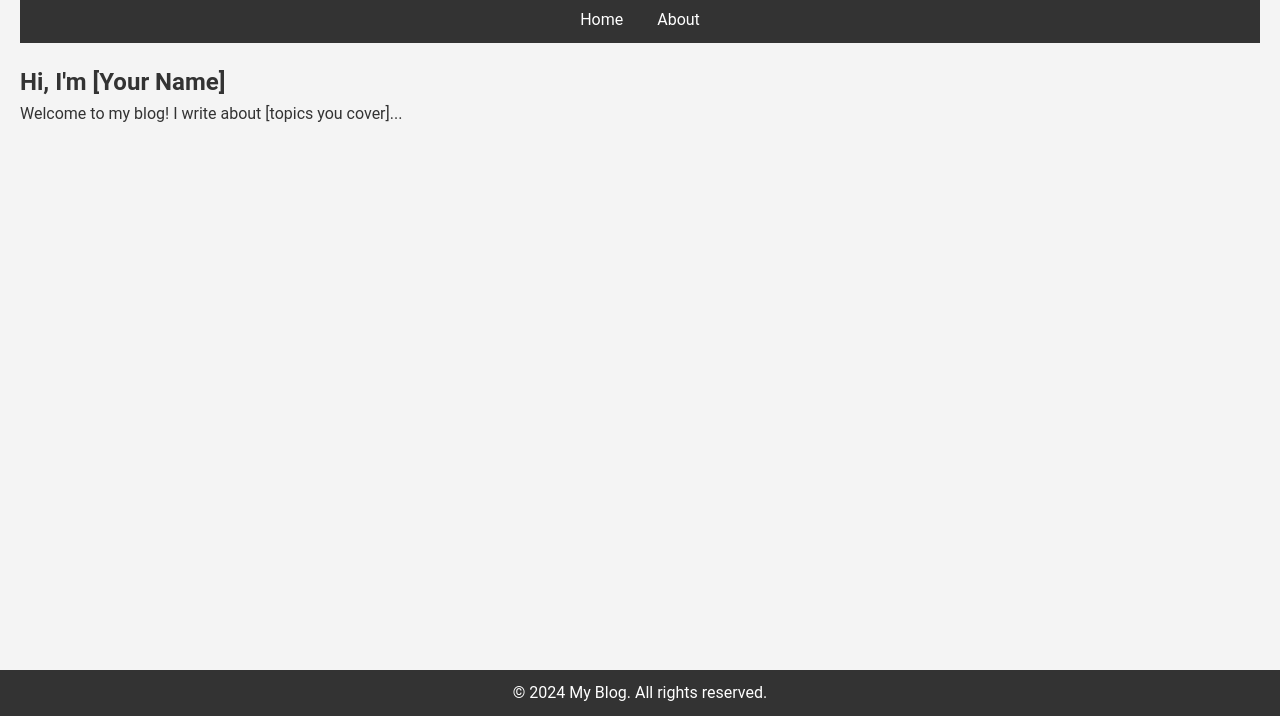
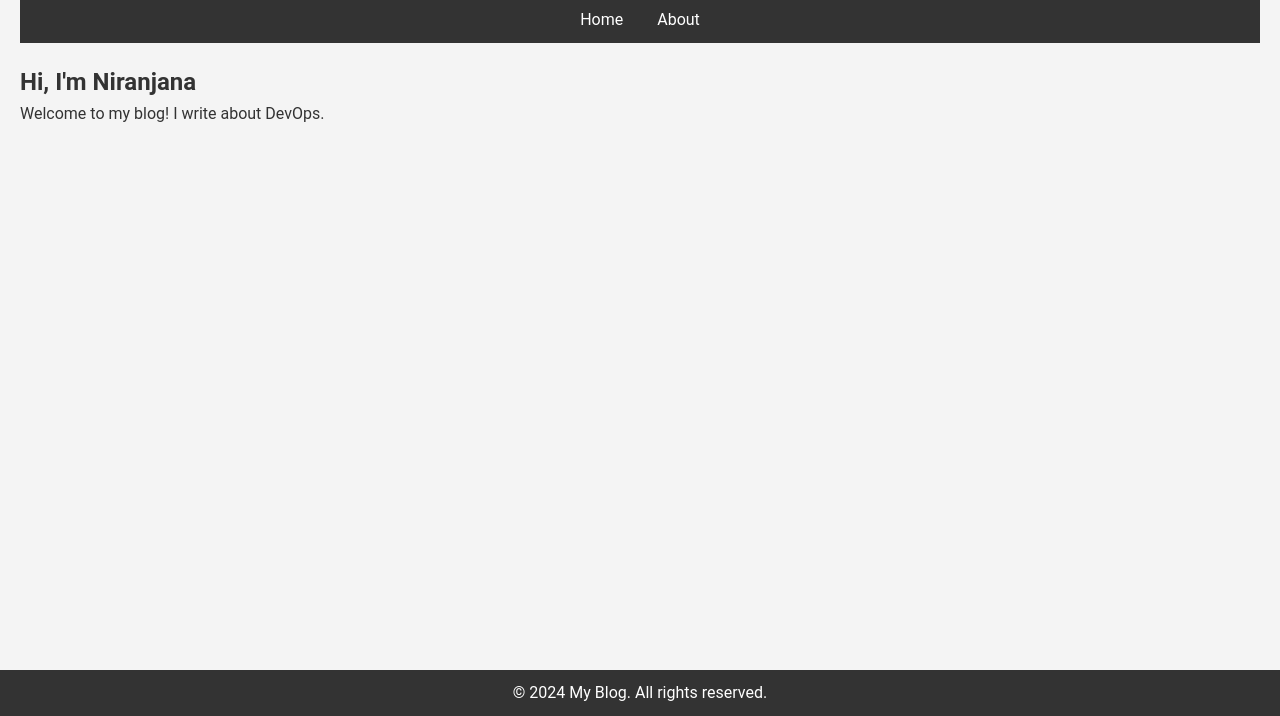
Before and after one commit to niranjanakoni/blog.github.io, a plain HTML site: page about.html in a window 1280 px wide. Shown: the part 84-800 px from the top of the page. Drawn offline with Linux system fonts and the light colour scheme.

Commit message:
Update about and index pages with new content

```diff
--- a/about.html
+++ b/about.html
@@ -16,8 +16,8 @@
     </header>
     <main>
         <section class="about">
-            <h2>Hi, I'm [Your Name]</h2>
-            <p>Welcome to my blog! I write about [topics you cover]...</p>
+            <h2>Hi, I'm Niranjana</h2>
+            <p>Welcome to my blog! I write about DevOps.</p>
         </section>
     </main>
     <footer>
```
Also changed, not shown: index.html (+1 -1 lines).
